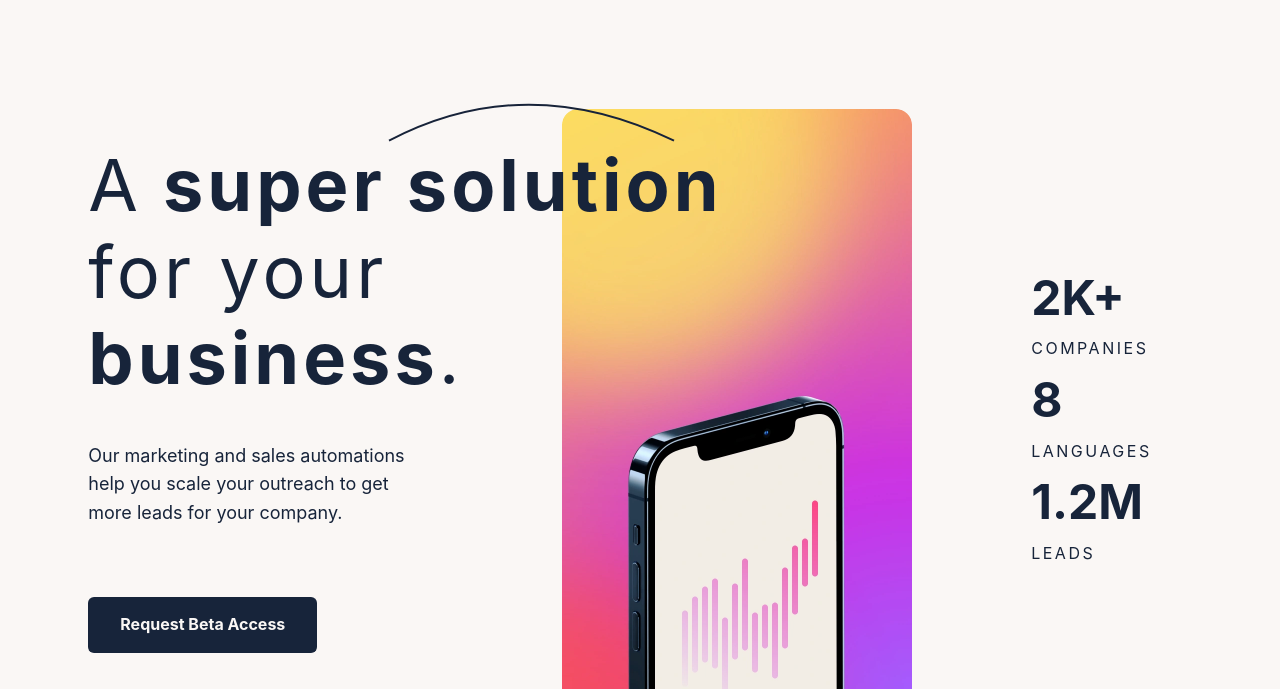
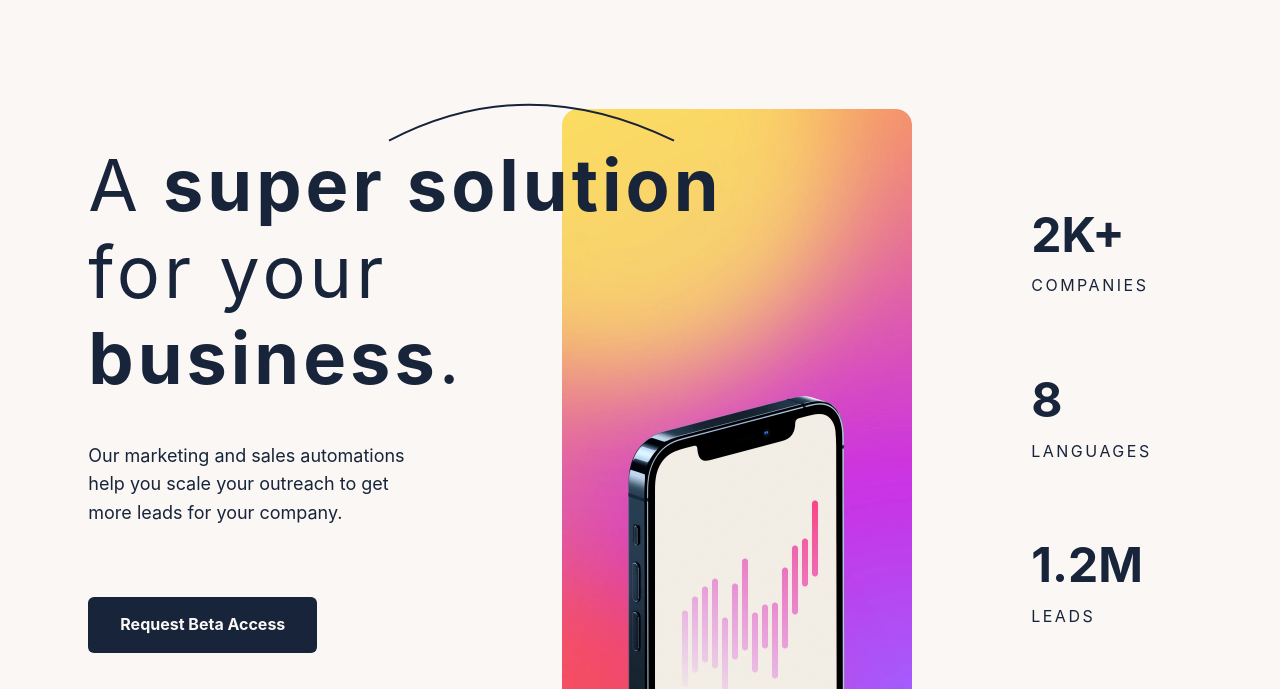
Before and after one commit to rule-kells/suite-landing-page, a plain HTML site: page index.html in a window 1280 px wide. Shown: the part 113-802 px from the top of the page. Drawn offline with Linux system fonts and the light colour scheme.

Commit message:
uploaded initial suite-landing-page files

```diff
--- a/css/styles.css
+++ b/css/styles.css
@@ -574,12 +574,16 @@ footer {
     --spacer: 0;
     display: flex;
     flex-direction: column;
-    justify-content: space-between;
+    justify-content: center;
     justify-self: end;
     text-align: left;
     grid-column: 3;
     grid-row: 1;
     padding: 0;
+  }
+
+  .metrics > section + section {
+    margin-top: 3.9375rem;
   }
 
   /* testimonial - desktop */
```
